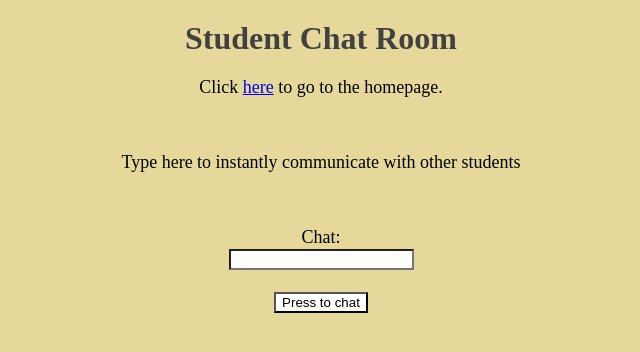
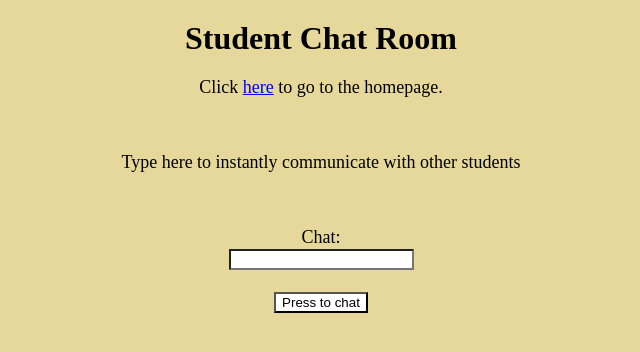
Before and after one commit to Lara7000/Questroom, a plain HTML site: page Student_Chat_RoomHTML.html in a window 1280 px wide. Shown: the whole page, without its empty margins (319-959 px from the left). Drawn offline with Linux system fonts and the light colour scheme.

Commit message:
Add files via upload

```diff
--- a/Student_Chat_RoomCSS.css
+++ b/Student_Chat_RoomCSS.css
@@ -1,5 +1,5 @@
 h1 {
-    color: #414141;
+    color: #000000;
     width: 300px;
     box-sizing: border-box;
     text-align: center;
--- a/Teacher_Chat_RoomCSS.css
+++ b/Teacher_Chat_RoomCSS.css
@@ -1,5 +1,5 @@
 h1 {
-    color: #414141;
+    color: #000000;
     width: 300px;
     box-sizing: border-box;
     text-align: center;
```
